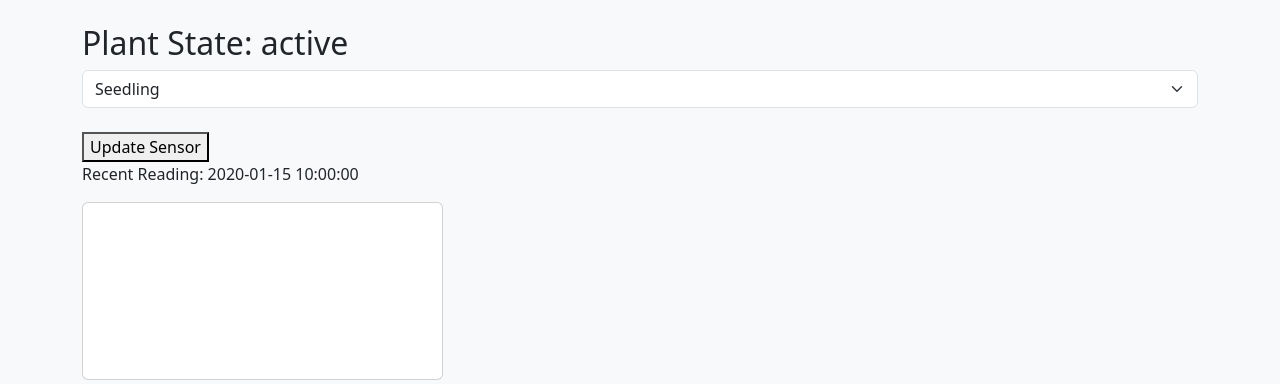
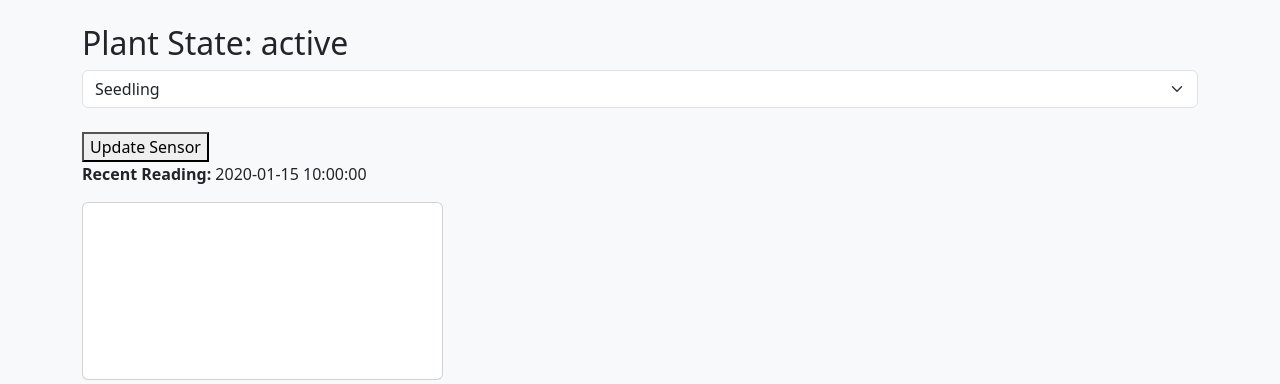
Before and after one commit to frigonj/PlantMonitor, a Flask app: template templates/index.html in a window 1280 px wide. Shown: the top 384 px of the page. Run offline with Flask 3, Linux system fonts and the light colour scheme; the template is opened without the code that fills it: most values are stand-ins (such as "Sample title", 1, 10 or a date in 2020); parts of the project's set-up code (start-up, migrations or seed data) failed here and were passed over; some libraries are stand-ins or nearby versions.

```diff
--- a/templates/index.html
+++ b/templates/index.html
@@ -25,7 +25,7 @@
         <br>
     </div>
     <div>
-        <p class="display 5">Recent Reading: {{actual.time}} </p>
+        <p class="display 5"><b>Recent Reading:</b> {{actual.time}} </p>
     </div>
     <!-- Status Widgets -->
     <div class="row g-3">
```
Also changed, not shown: db_utilities.py (line endings or trailing spaces).
